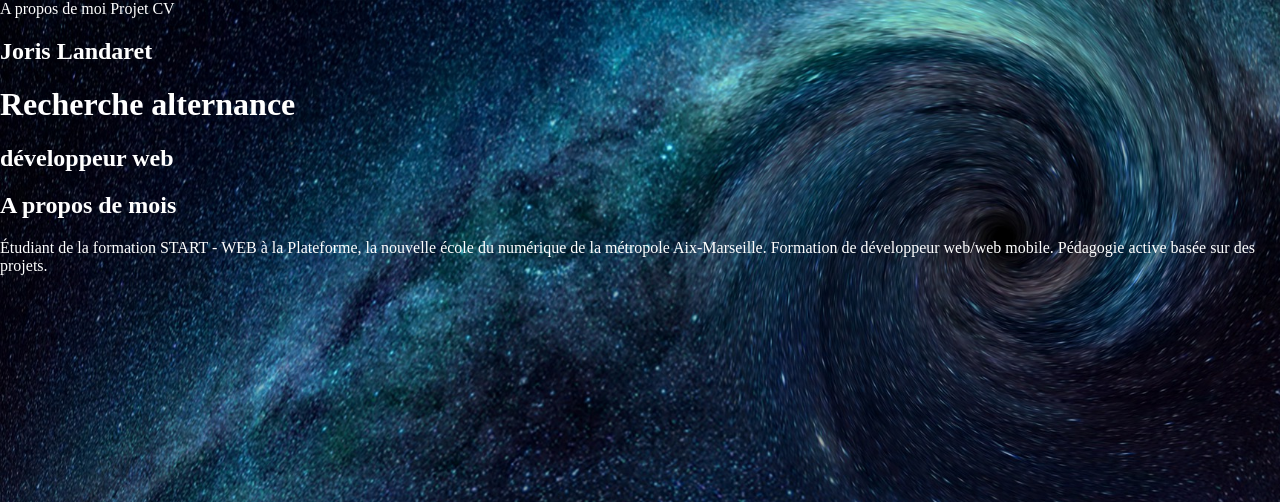
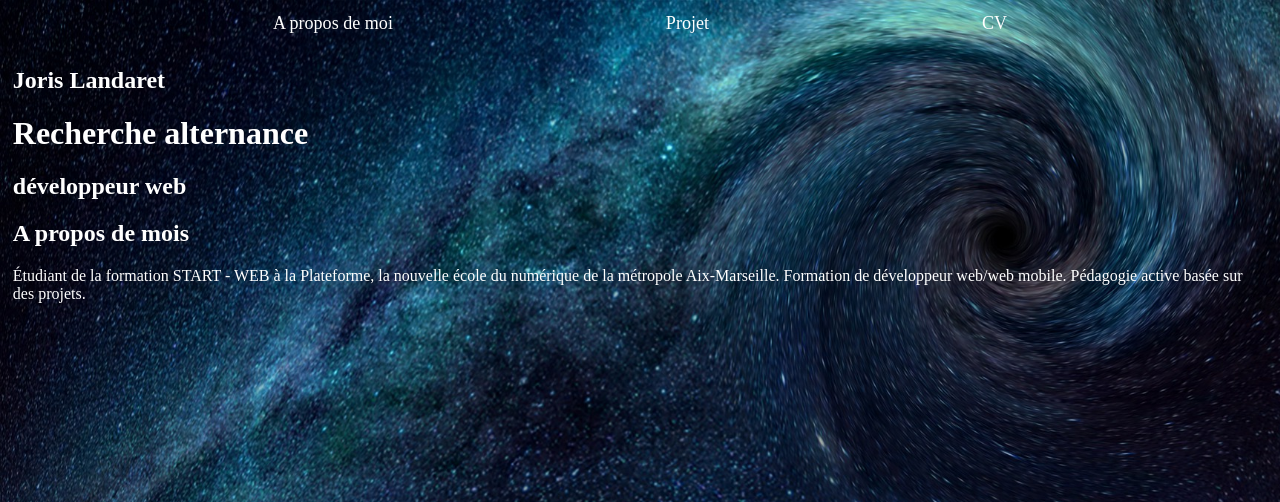
Before and after one commit to joris-landaret/site-perso, a PHP site: page / in a window 1280 px wide. Shown: the top 502 px of the page. Run offline with PHP 8.4, Linux system fonts and the light colour scheme.

Commit message:
style.css : ajout font size au header

```diff
--- a/style.css
+++ b/style.css
@@ -5,8 +5,21 @@ body {
     background-size: cover;
     background-attachment: fixed;
     color: white;
+
 }
+
+header {
+    display: flex;
+    justify-content: space-evenly;
+    margin-top: 1%;
+    font-size: 113%;
+}
+
 a {
     color: white;
     text-decoration: none;
 }
+
+main {
+    padding: 1%;
+}
```
